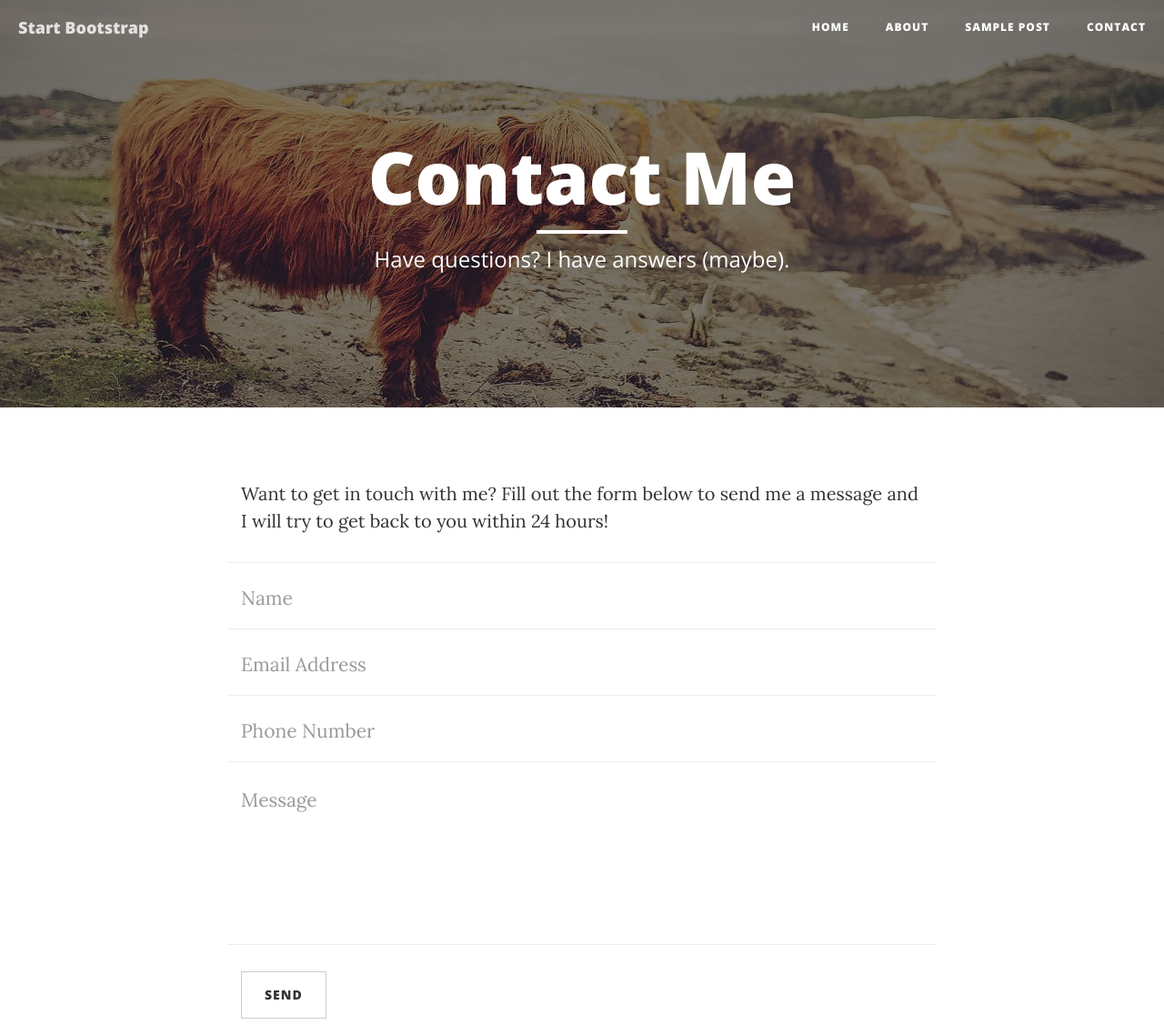
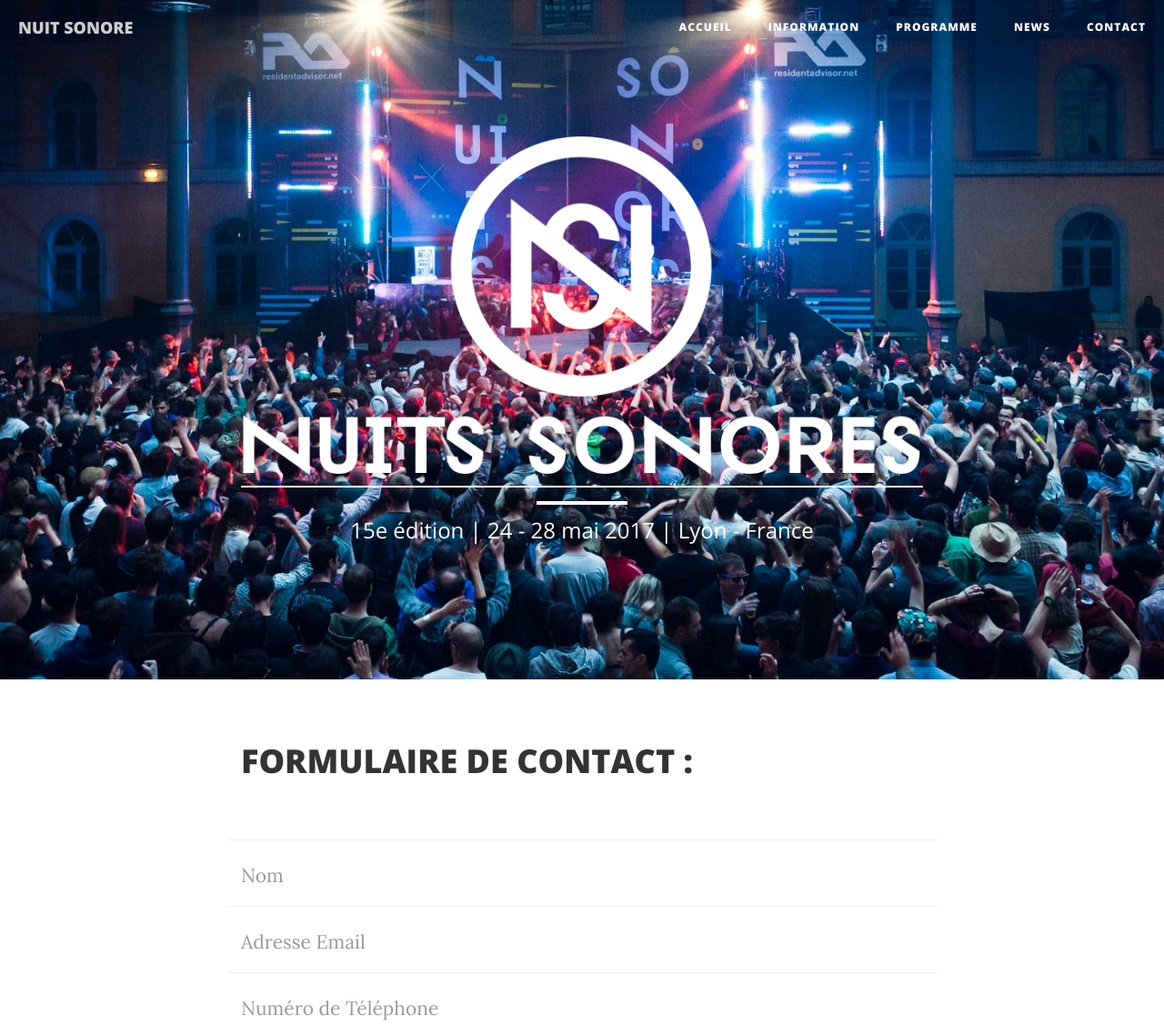
Before and after one commit to jcanto05000/nuitsSonore, a website: page contact.html in a window 1280 px wide. Shown: the top 1138 px of the page at 91% size. Drawn offline with nearby package versions, Linux system fonts and the light colour scheme.

Commit message:
Ajout d'une image et création de la page contact

```diff
--- a/contact.html
+++ b/contact.html
@@ -42,20 +42,23 @@
                     <span class="sr-only">Toggle navigation</span>
                     Menu <i class="fa fa-bars"></i>
                 </button>
-                <a class="navbar-brand" href="index.html">Start Bootstrap</a>
+                <a class="navbar-brand" href="index.html">NUIT SONORE</a>
             </div>
 
             <!-- Collect the nav links, forms, and other content for toggling -->
             <div class="collapse navbar-collapse" id="bs-example-navbar-collapse-1">
                 <ul class="nav navbar-nav navbar-right">
                   <li>
-                        <a href="index.html">Home</a>
+                      <a href="index.html">Accueil</a>
                   </li>
                   <li>
-                        <a href="about.html">About</a>
+                      <a href="about.html">Information</a>
                   </li>
                   <li>
-                        <a href="post.html">Sample Post</a>
+                      <a href="post.html">Programme</a>
+                  </li>
+                  <li>
+                      <a href="news.html">News</a>
                   </li>
                   <li>
                       <a href="contact.html">Contact</a>
@@ -69,15 +72,14 @@
 
     <!-- Page Header -->
     <!-- Set your background image for this header on the line below. -->
-    <header class="intro-header" style="background-image: url('img/contact-bg.jpg')">
+    <header class="intro-header" style="background-image: url('img/fond-Contact.jpg')">
         <div class="container">
             <div class="row">
                 <div class="col-lg-8 col-lg-offset-2 col-md-10 col-md-offset-1">
                     <div class="page-heading">
-                        <h1>Contact Me</h1>
+                      <img src="img/logo.png" class="img-responsive" alt="Responsive image">
                       <hr class="small">
-                        <span class="subheading">Have questions? I have answers (maybe).</span>
-                    </div>
+                      <span class="subheading">15e édition | 24 - 28 mai 2017 | Lyon - France</span>
                 </div>
             </div>
         </div>
@@ -87,29 +89,32 @@
     <div class="container">
         <div class="row">
             <div class="col-lg-8 col-lg-offset-2 col-md-10 col-md-offset-1">
-                <p>Want to get in touch with me? Fill out the form below to send me a message and I will try to get back to you within 24 hours!</p>
+                <h1>FORMULAIRE DE CONTACT :</h1>
                 <!-- Contact Form - Enter your email address on line 19 of the mail/contact_me.php file to make this form work. -->
                 <!-- WARNING: Some web hosts do not allow emails to be sent through forms to common mail hosts like Gmail or Yahoo. It's recommended that you use a private domain email address! -->
                 <!-- NOTE: To use the contact form, your site must be on a live web host with PHP! The form will not work locally! -->
+
+                <br />
+                <br />
                 <form name="sentMessage" id="contactForm" novalidate>
                     <div class="row control-group">
                         <div class="form-group col-xs-12 floating-label-form-group controls">
-                            <label>Name</label>
-                            <input type="text" class="form-control" placeholder="Name" id="name" required data-validation-required-message="Please enter your name.">
+                            <label>Nom</label>
+                            <input type="text" class="form-control" placeholder="Nom" id="name" required data-validation-required-message="Please enter your name.">
                             <p class="help-block text-danger"></p>
                         </div>
                     </div>
                     <div class="row control-group">
                         <div class="form-group col-xs-12 floating-label-form-group controls">
-                            <label>Email Address</label>
-                            <input type="email" class="form-control" placeholder="Email Address" id="email" required data-validation-required-message="Please enter your email address.">
+                            <label>Adresse Email</label>
+                            <input type="email" class="form-control" placeholder="Adresse Email" id="email" required data-validation-required-message="Please enter your email address.">
                             <p class="help-block text-danger"></p>
                         </div>
                     </div>
                     <div class="row control-group">
                         <div class="form-group col-xs-12 floating-label-form-group controls">
-                            <label>Phone Number</label>
-                            <input type="tel" class="form-control" placeholder="Phone Number" id="phone" required data-validation-required-message="Please enter your phone number.">
+                            <label>Numéro de Téléphone</label>
+                            <input type="tel" class="form-control" placeholder="Numéro de Téléphone" id="phone" required data-validation-required-message="Please enter your phone number.">
                             <p class="help-block text-danger"></p>
                         </div>
                     </div>
@@ -124,7 +129,7 @@
                     <div id="success"></div>
                     <div class="row">
                         <div class="form-group col-xs-12">
-                            <button type="submit" class="btn btn-default">Send</button>
+                            <button type="submit" class="btn btn-default">ENVOYER</button>
                         </div>
                     </div>
                 </form>
```
Also changed, not shown: img/fond-Contact.jpg (added). Lines whose indentation alone changed are shown as unchanged.
